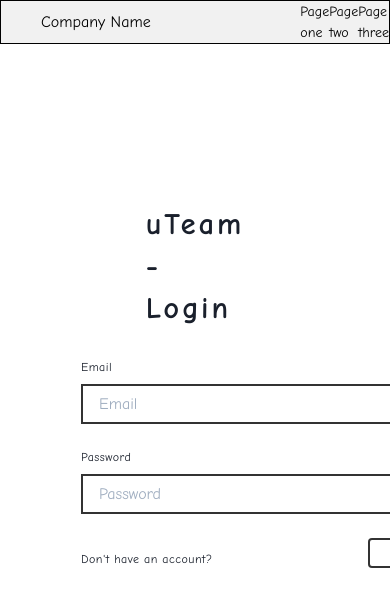
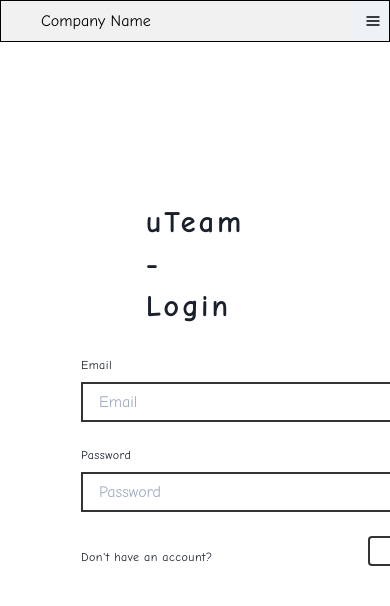
Before and after one commit to RobertBognar/hr-app, a React (Create React App) app: page / in a window 390 px wide. Shown: the top 606 px of the page. Built offline with nearby package versions, Linux system fonts and the light colour scheme.

Commit message:
adding mobile menu

```diff
--- a/package.json
+++ b/package.json
@@ -3,8 +3,9 @@
   "version": "0.1.0",
   "private": true,
   "dependencies": {
-
+    "@chakra-ui/icons": "^1.1.1",
     "@chakra-ui/react": "^1.7.3",
+    "@chakra-ui/theme-tools": "^1.3.1",
     "@emotion/react": "^11.7.1",
     "@emotion/styled": "^11.6.0",
     "@fontsource/comic-neue": "^4.5.0",
--- a/src/App.js
+++ b/src/App.js
@@ -1,7 +1,7 @@
 
 import './App.css';
 import {BrowserRouter} from 'react-router-dom';
-import Navbar from './components/Navbar';
+import Navbar from './components/Navbar/Navbar';
 import Login from './components/Login/Login';
 
 function App() {
--- a/src/components/Navbar.js
+++ /dev/null
@@ -1,37 +0,0 @@
-import React from "react";
-import { Box, Flex, Spacer, Image, Text} from "@chakra-ui/react"
-import companyLogo from "../assets/corrpro-companies.svg"
-import { Link } from "react-router-dom";
-
-
-
-
-const Navbar = ()=>{
-
-
-    return(
-
-        <Box bg='rgba(241, 241, 241, 1)' color='black' border='1px' alignItems="center" >
-            <Flex p={0} >
-            <Flex alignItems="center" >
-                <Image w='7%' p={5} src={companyLogo} alt="company"/>
-                <Text fontFamily='Comic Neue'>Company Name</Text>
-            </Flex>
-
-            <Spacer />
-            <Box  w='80vw' fontSize='14px' fontFamily='Comic Neue' display="flex" alignItems="center" justifyContent="space-around">
-
-                <Link to='/page-one'> Page one </Link>
-                <Link to='/page-two'> Page two </Link>
-                <Link to='/page-three'> Page three </Link>
-
-            </Box>
-           </Flex>
-        </Box>
-
-
-
-    )
-}
-
-export default Navbar
--- /dev/null
+++ b/src/components/Navbar/Navbar.js
@@ -0,0 +1,37 @@
+import React from "react";
+import { Box, Flex, Spacer, Image, Text,Button,Menu,MenuButton,MenuList,MenuItem,} from "@chakra-ui/react"
+import {HamburgerIcon} from "@chakra-ui/icons"
+import companyLogo from "../../assets/corrpro-companies.svg"
+import Tabs from "./Tabs";
+
+const Navbar = ()=>{
+
+
+    return(
+
+        <Box bg='rgba(241, 241, 241, 1)' color='black' border='1px' alignItems="center" display={[300, 400, 500]}>
+            <Flex p={0} >
+                <Flex alignItems="center" >
+                    <Image w='7%' p={5} src={companyLogo} alt="company"/>
+                    <Text fontFamily='Comic Neue'>Company Name</Text>
+                </Flex>
+                <Spacer />
+                    <Menu>
+                        <MenuButton as={Button} rightIcon={<HamburgerIcon/>} display={['flex', 'flex', 'none', 'none']}/>
+                        <MenuList>
+                            <MenuItem>Page one</MenuItem>
+                            <MenuItem>Page two</MenuItem>
+                            <MenuItem>Page three</MenuItem>
+
+                        </MenuList>
+                    </Menu>
+                    <Tabs/>
+           </Flex>
+        </Box>
+
+
+
+    )
+}
+
+export default Navbar
--- /dev/null
+++ b/src/components/Navbar/Tabs.js
@@ -0,0 +1,21 @@
+import React from "react";
+import { Box} from "@chakra-ui/react"
+import { Link } from "react-router-dom";
+
+const Tabs = ()=>{
+
+    return(
+        <Box   w='80vw' fontSize='14px' fontFamily='Comic Neue' display={['none', 'none', 'flex', 'flex']} alignItems="center" justifyContent="space-around">
+
+                <Link to='/page-one'> Page one </Link>
+                <Link to='/page-two'> Page two </Link>
+                <Link to='/page-three'> Page three </Link>
+
+            </Box>
+
+
+
+    )
+}
+
+export default Tabs
--- a/src/theme/Theme.js
+++ b/src/theme/Theme.js
@@ -1,8 +1,18 @@
 //Enabling Comic Neue Font Through Whole Application
 
 import { extendTheme } from '@chakra-ui/react';
+import { createBreakpoints } from '@chakra-ui/theme-tools'
+
+const breakpoints = createBreakpoints({
+  sm: '30em',
+  md: '48em',
+  lg: '62em',
+  xl: '80em',
+
+})
 
 const theme = extendTheme({
+    breakpoints,
     fonts: {
         heading: 'Comic Neue',
         body: 'Comic Neue',
```
Also changed, not shown: 1 other file (tests, documents, lock files or other folders).
